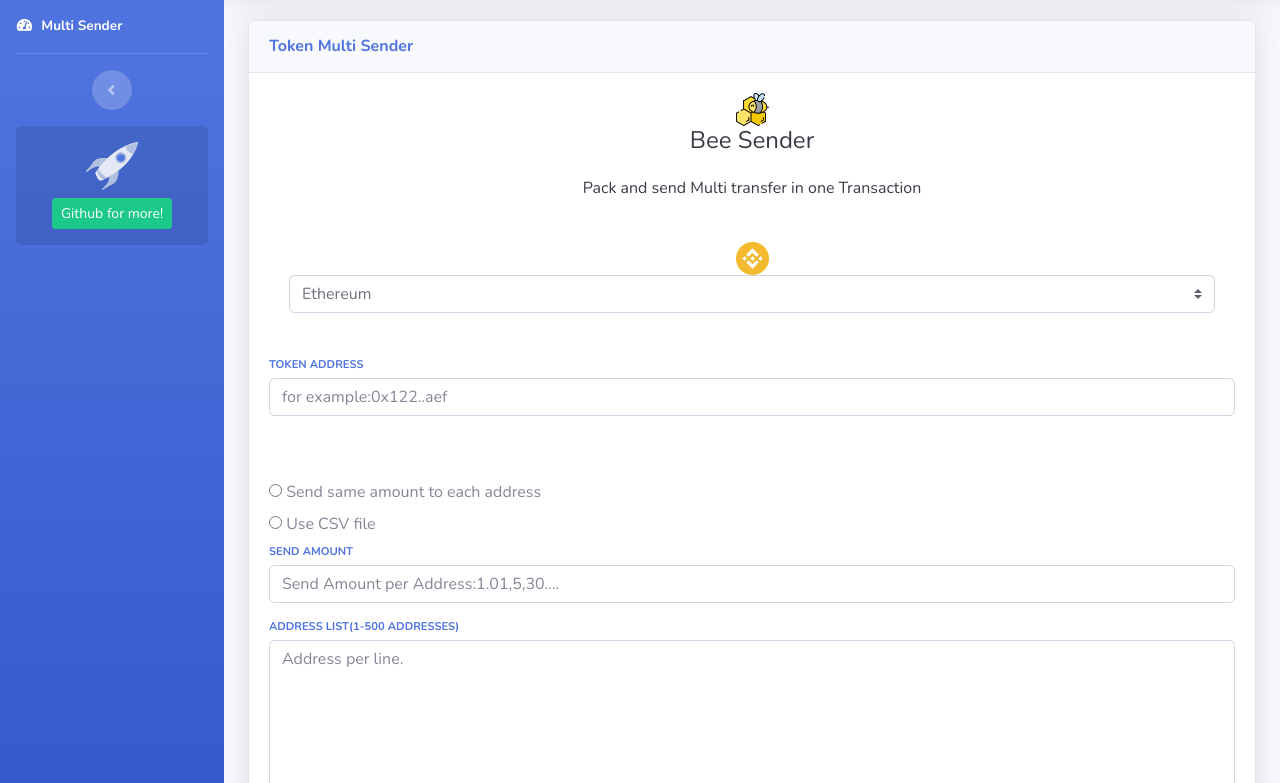
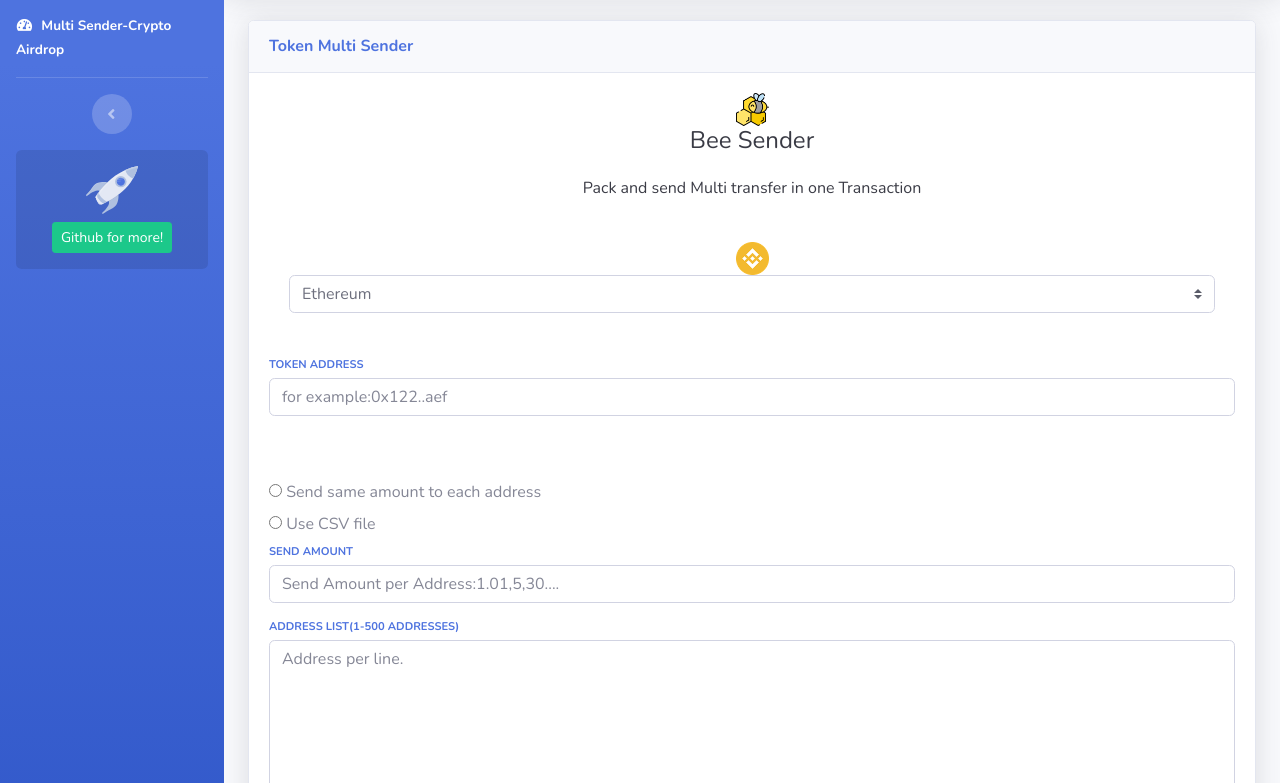
Before and after one commit to DigiSwap-Core/multisender, a website with bundled scripts: page index.html in a window 1280 px wide. Shown: the part 74-857 px from the top of the page. Built offline with nearby package versions, Linux system fonts and the light colour scheme.

Commit message:
Update index.html

```diff
--- a/index.html
+++ b/index.html
@@ -64,7 +64,7 @@
             <li class="nav-item active">
                 <a class="nav-link" href="index.html">
                     <i class="fas fa-fw fa-tachometer-alt"></i>
-                    <span>Multi Sender</span></a>
+                    <span>Multi Sender-Crypto Airdrop</span></a>
             </li>
 
             <!-- Divider -->
```
